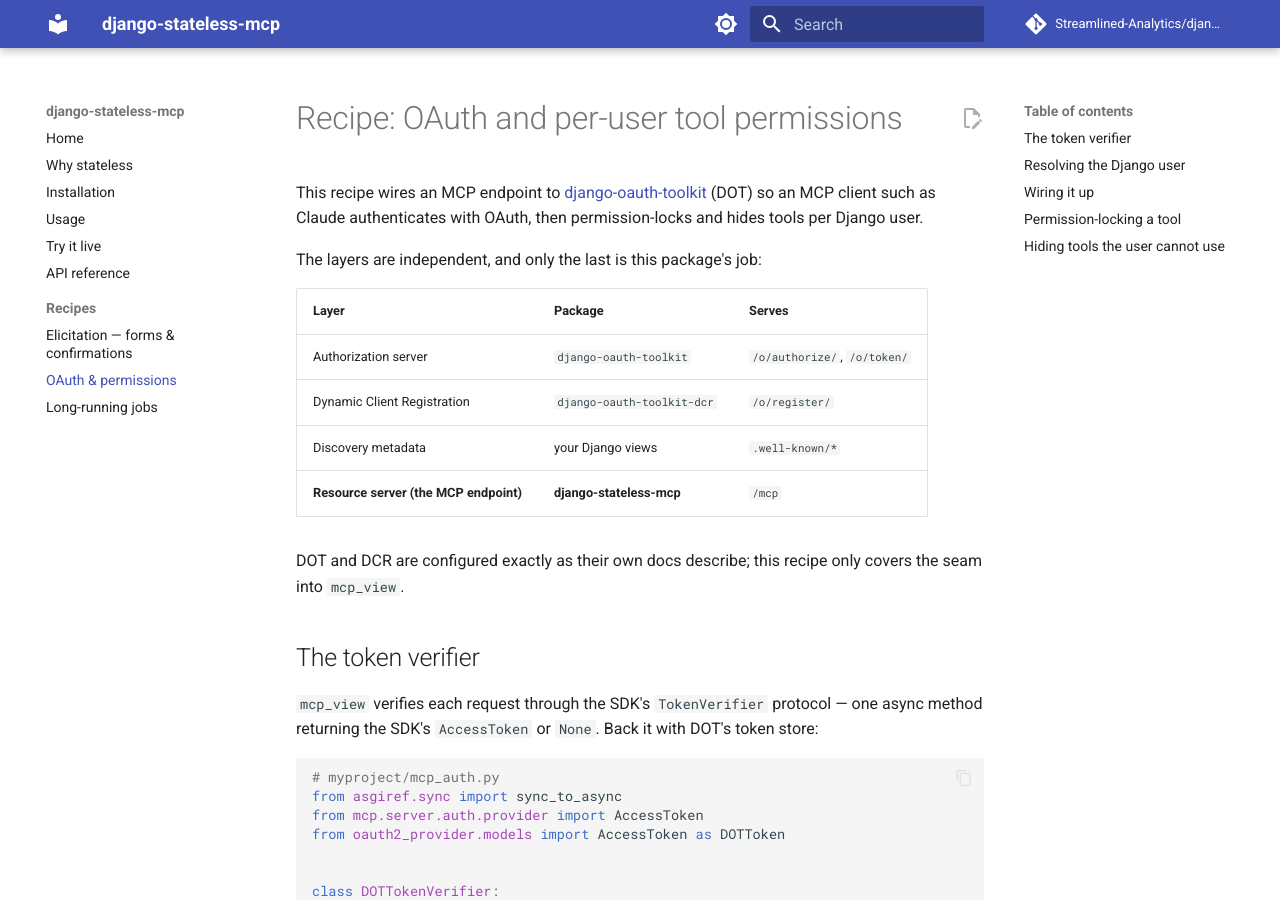
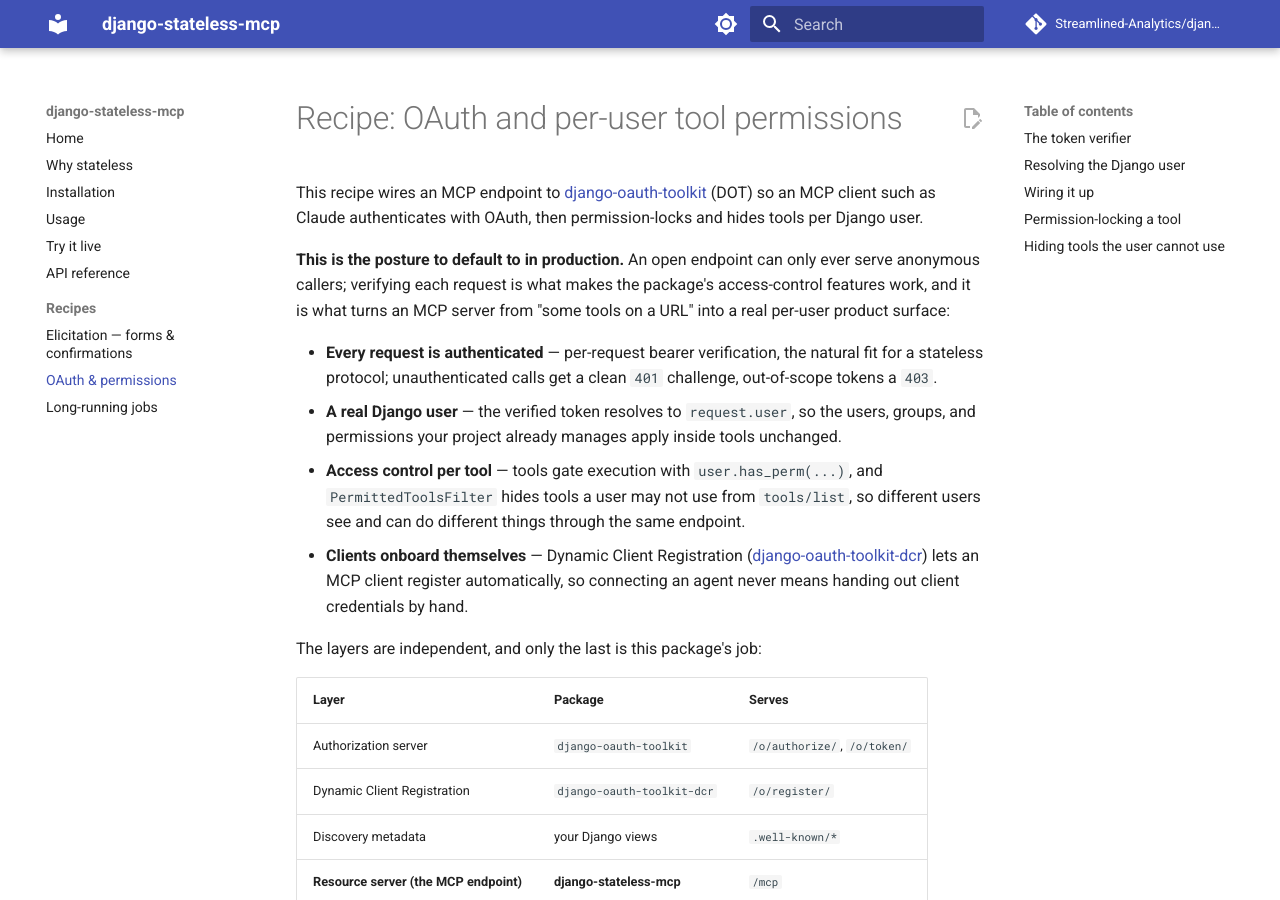
Before and after one commit to Streamlined-Analytics/django-stateless-mcp, an MkDocs documentation site: the page built from docs/recipes/oauth-and-permissions.md, in a window 1280 px wide and 900 px high. Built offline with MkDocs 1.6.1 and Material for MkDocs 9.7.7, drawn with Linux system fonts in a browser that asks for light colours; comment, search, counter and statistics services are not loaded.

Commit message:
docs: recommend OAuth (DOT + DCR) as the production default posture
usage.md's bearer-auth section answered 'what if I don't add auth?' but
not 'what should production do?'. Say it: pair django-oauth-toolkit with
django-oauth-toolkit-dcr, resolve the token to a real Django user, and
the package's access-control features light up. The OAuth & permissions
recipe opens with the same posture and a benefits outline (per-request
auth, real request.user, per-tool access control, self-onboarding
clients via DCR). See ADR-0037.

```diff
--- a/docs/recipes/oauth-and-permissions.md
+++ b/docs/recipes/oauth-and-permissions.md
@@ -4,6 +4,25 @@
 [django-oauth-toolkit](https://django-oauth-toolkit.readthedocs.io/) (DOT) so an
 MCP client such as Claude authenticates with OAuth, then permission-locks and
 hides tools per Django user.
+
+**This is the posture to default to in production.**
+An open endpoint can only ever serve anonymous callers; verifying each request
+is what makes the package's access-control features work, and it is what turns
+an MCP server from "some tools on a URL" into a real per-user product surface:
+
+- **Every request is authenticated** — per-request bearer verification, the
+  natural fit for a stateless protocol; unauthenticated calls get a clean `401`
+  challenge, out-of-scope tokens a `403`.
+- **A real Django user** — the verified token resolves to `request.user`, so
+  the users, groups, and permissions your project already manages apply inside
+  tools unchanged.
+- **Access control per tool** — tools gate execution with `user.has_perm(...)`,
+  and `PermittedToolsFilter` hides tools a user may not use from `tools/list`,
+  so different users see and can do different things through the same endpoint.
+- **Clients onboard themselves** — Dynamic Client Registration
+  ([django-oauth-toolkit-dcr](https://pypi.org/project/django-oauth-toolkit-dcr/))
+  lets an MCP client register automatically, so connecting an agent never means
+  handing out client credentials by hand.
 
 The layers are independent, and only the last is this package's job:
 
```
Also changed, not shown: docs/adr/0037-production-oauth-default-posture.md (added, +59 -0 lines), docs/adr/index.md (+1 -0 lines), docs/usage.md (+13 -2 lines).
